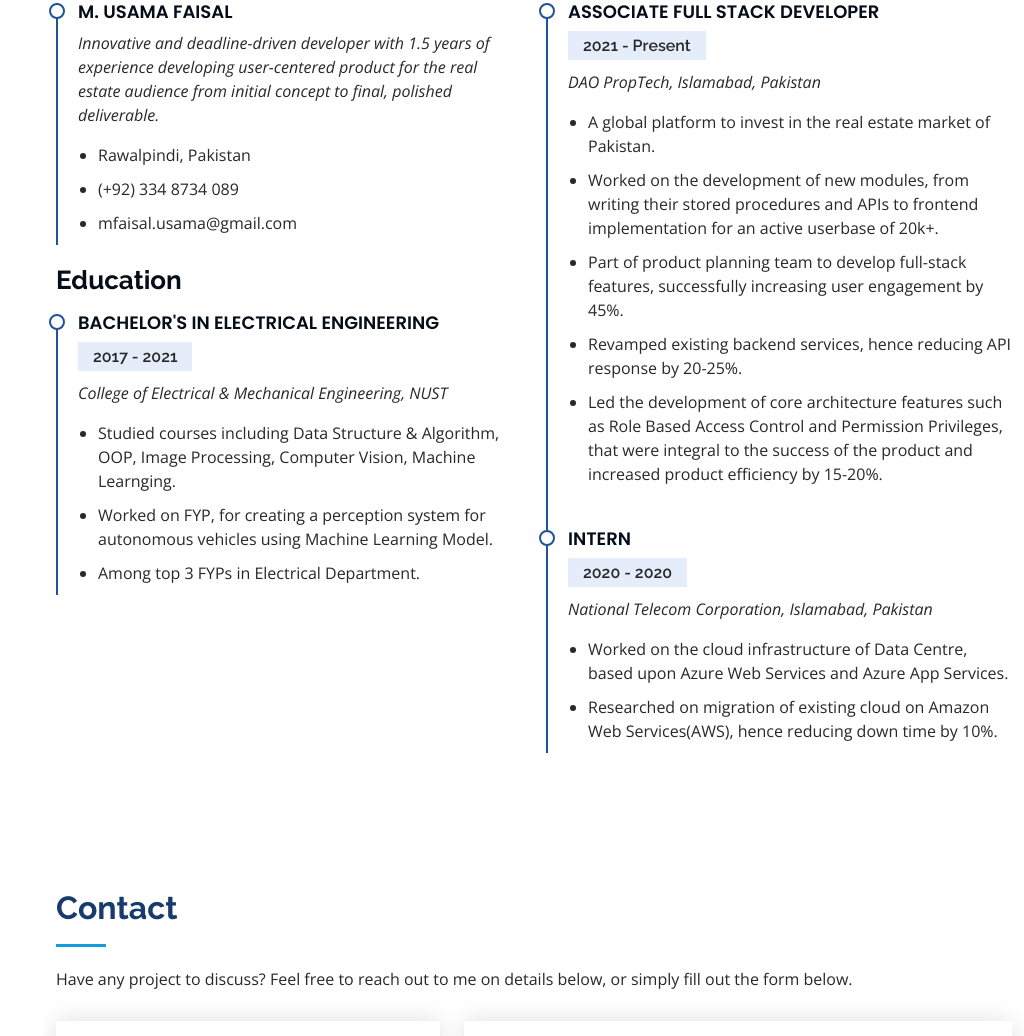
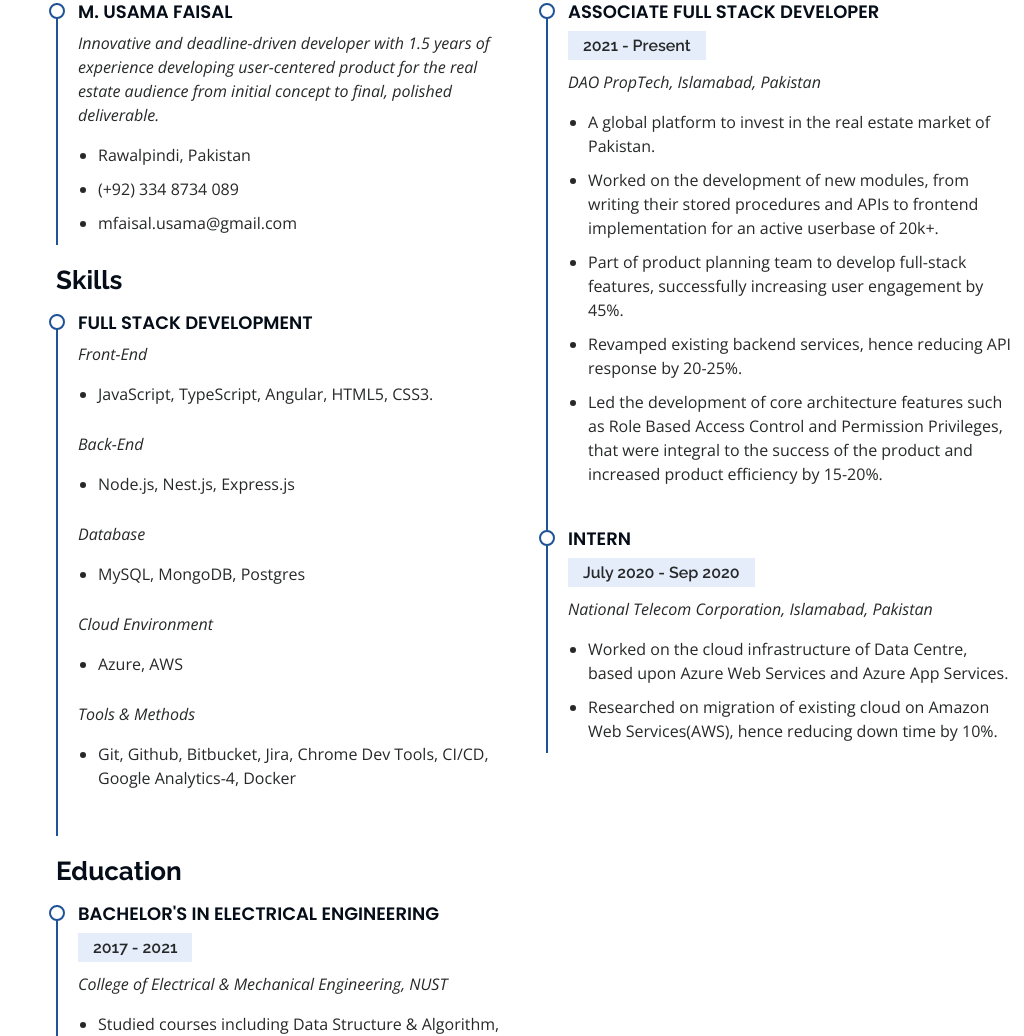
Before and after one commit to UsamaMalik39/usama_, a plain HTML site: page index.html in a window 1280 px wide. Shown: the part 1763-2799 px from the top of the page, without its empty margins (256-1280 px from the left). Drawn offline with nearby package versions, Linux system fonts and the light colour scheme.

Commit message:
skills added

```diff
--- a/index.html
+++ b/index.html
@@ -259,6 +259,30 @@
               </ul>
             </div>
 
+            <h3 class="resume-title">Skills</h3>
+            <div class="resume-item">
+              <h4>Full Stack Development</h4>
+              <p><em>Front-End</em></p>
+              <ul>
+                <li>JavaScript, TypeScript, Angular, HTML5, CSS3.</li>
+              </ul>
+              <p><em>Back-End</em></p>
+              <ul>
+                <li>Node.js, Nest.js, Express.js</li>
+              </ul>
+              <p><em>Database</em></p>
+              <ul>
+                <li>MySQL, MongoDB, Postgres</li>
+              </ul>
+              <p><em>Cloud Environment</em></p>
+              <ul>
+                <li>Azure, AWS</li>
+              </ul>
+              <p><em>Tools & Methods</em></p>
+              <ul>
+                <li>Git, Github, Bitbucket, Jira, Chrome Dev Tools, CI/CD, Google Analytics-4, Docker</li>
+              </ul>
+            </div>
             <h3 class="resume-title">Education</h3>
             <div class="resume-item">
               <h4>Bachelor's in Electrical Engineering</h4>
@@ -287,7 +311,7 @@
             </div>
             <div class="resume-item">
               <h4>Intern</h4>
-              <h5>2020 - 2020</h5>
+              <h5>July 2020 - Sep 2020</h5>
               <p><em>National Telecom Corporation, Islamabad, Pakistan</em></p>
               <ul>
                 <li>Worked on the cloud infrastructure of Data Centre, based upon Azure Web Services and Azure App Services.</li>
```
